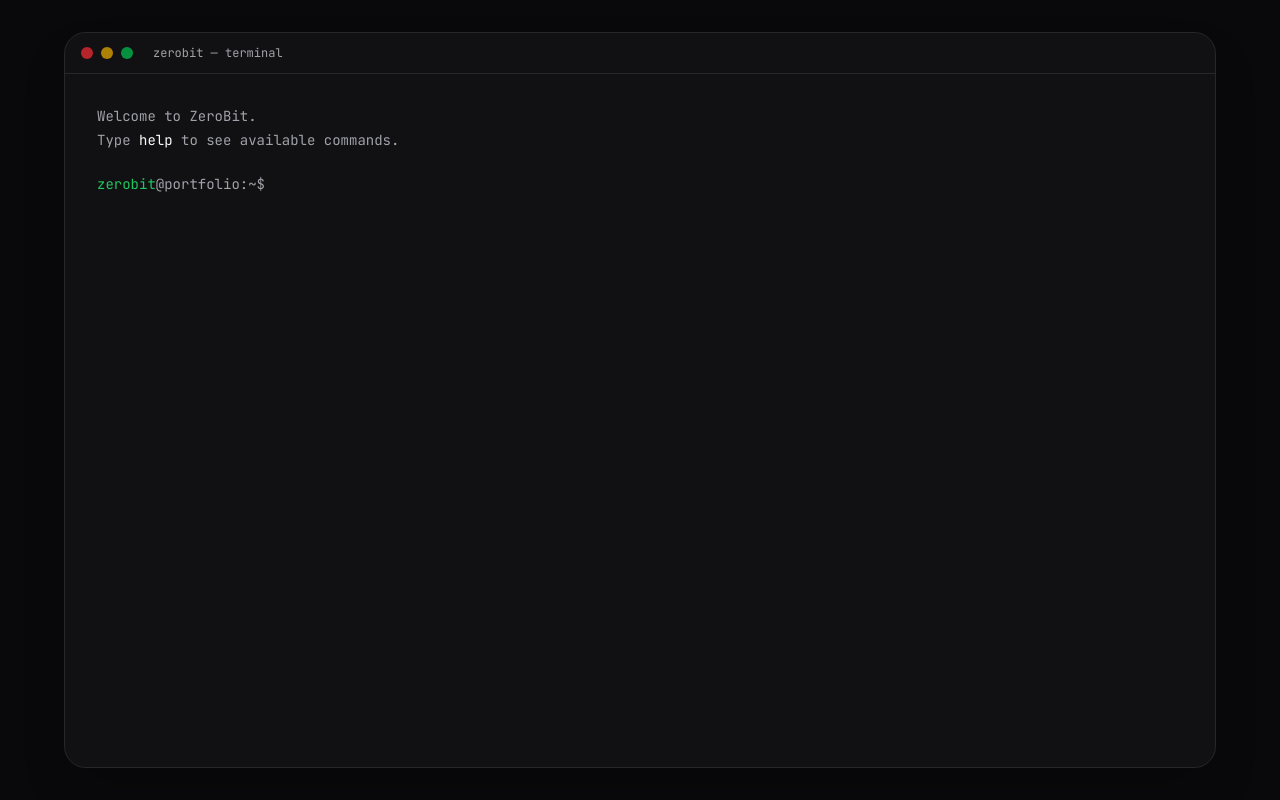
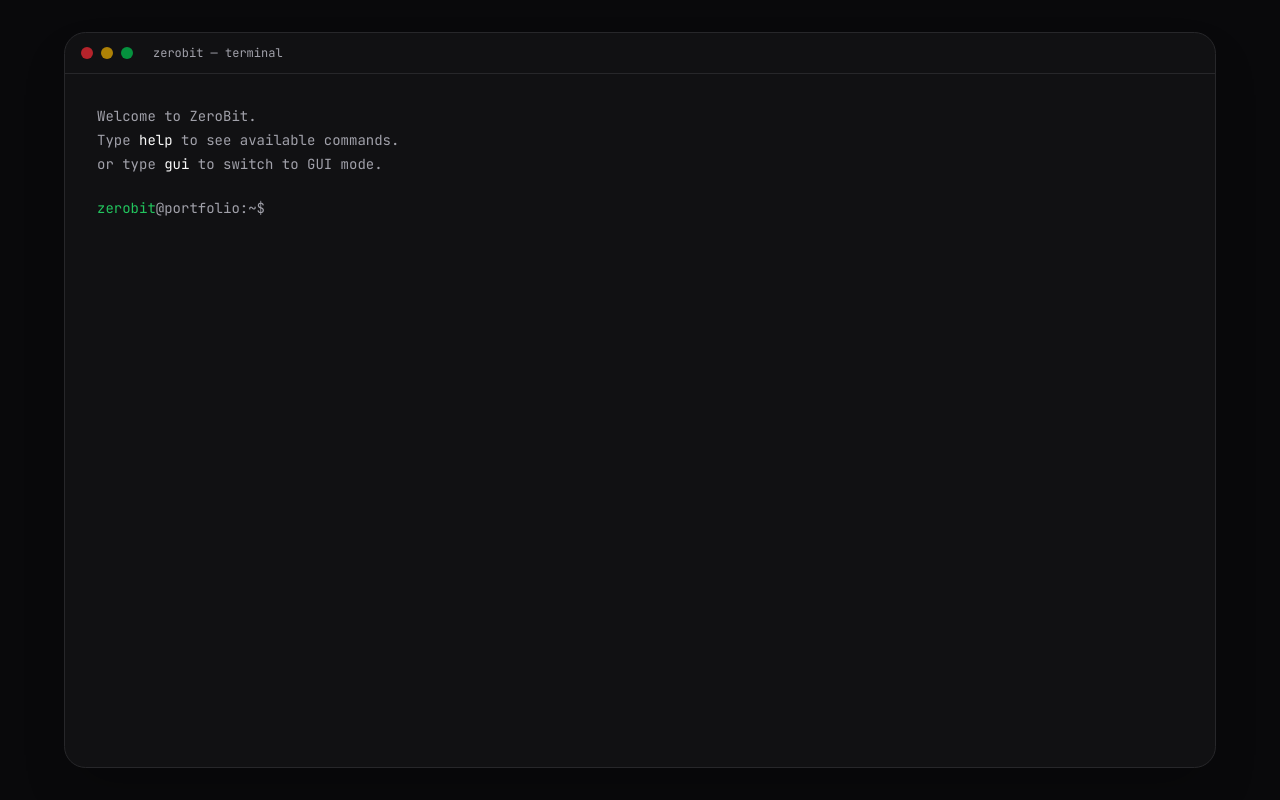
Before and after one commit to amirrezaabdolahi/zerobit_porfolio, a Next.js app: page / in a window 1280 px wide. Both pictures are taken after a click on the button 444 px from the left and 544 px from the top of the page. Built offline with nearby package versions, Linux system fonts and the light colour scheme.

Commit message:
added switch theme to gui mode and command mode

```diff
--- a/src/app/page.tsx
+++ b/src/app/page.tsx
@@ -12,8 +12,8 @@
 
   return (
     <ModeTransition mode={mode}>
-      {mode === "gui" && <GuiMode />}
-      {mode === "command" && <CommandMode />}
+      {mode === "gui" && <GuiMode setMode={setMode} />}
+      {mode === "command" && <CommandMode setMode={setMode} />}
       {mode === "selector" && (
         <main className="min-h-screen bg-background text-foreground">
           <ModeSelectorPage onSelect={setMode} />
--- a/src/components/command/command-mode.tsx
+++ b/src/components/command/command-mode.tsx
@@ -10,7 +10,11 @@
   output?: string;
 };
 
-export default function CommandMode() {
+export default function CommandMode({
+  setMode,
+}: {
+  setMode: (mode: "gui" | "command" | "selector") => void;
+}) {
   const [input, setInput] = useState("");
   const [history, setHistory] = useState<TerminalLine[]>([]);
   const [lineId, setLineId] = useState(0);
@@ -26,6 +30,11 @@
     const result = parseCommand(command);
 
     if (!result) {
+      return;
+    }
+
+    if (result.type === "gui") {
+      setMode("gui");
       return;
     }
 
@@ -78,6 +87,10 @@
               Type <span className="text-foreground">help</span> to see
               available commands.
             </p>
+            <p className="mt-1 text-muted-foreground">
+              or type <span className="text-foreground">gui</span> to switch to
+              GUI mode.
+            </p>
           </div>
 
           {history.map((line) => (
--- a/src/components/gui/gui-mode.tsx
+++ b/src/components/gui/gui-mode.tsx
@@ -10,10 +10,14 @@
 import TeamSection from "./member-section";
 import StackSection from "./stack-section";
 
-export default function GuiMode() {
+export default function GuiMode({
+  setMode,
+}: {
+  setMode: (mode: "gui" | "command" | "selector") => void;
+}) {
   return (
     <div className="min-h-screen bg-background text-foreground">
-      <GuiNavbar />
+      <GuiNavbar setMode={setMode} />
 
       <main>
         <GuiHero />
--- a/src/components/gui/gui-navbar.tsx
+++ b/src/components/gui/gui-navbar.tsx
@@ -2,7 +2,11 @@
 
 import { ArrowUpRight, Terminal } from "lucide-react";
 
-export default function GuiNavbar() {
+export default function GuiNavbar({
+  setMode,
+}: {
+  setMode: (mode: "gui" | "command" | "selector") => void;
+}) {
   return (
     <header className="fixed inset-x-0 top-0 z-50">
       <div className="mx-auto max-w-7xl px-6 py-5">
@@ -50,7 +54,12 @@
           >
             <Terminal size={15} />
 
-            <span className="hidden sm:inline">Command</span>
+            <span
+              className="hidden sm:inline"
+              onClick={() => setMode("command")}
+            >
+              Command
+            </span>
 
             <ArrowUpRight
               size={14}
--- a/src/data/commands.ts
+++ b/src/data/commands.ts
@@ -21,6 +21,8 @@
         "team       Meet the team",
         "stack      View our technology stack",
         "clear      Clear terminal",
+        "gui        Switch to GUI mode",
+        "echo       Echo text",
       ].join("\n"),
     }),
   },
@@ -74,6 +76,13 @@
     }),
   },
 
+  gui: {
+    description: "Switch to GUI mode",
+    execute: () => ({
+      type: "gui",
+    }),
+  },
+
   clear: {
     description: "Clear terminal",
     execute: () => ({
--- a/src/types/command.ts
+++ b/src/types/command.ts
@@ -6,10 +6,11 @@
   | "team"
   | "stack"
   | "clear"
+  | "gui"
   | "echo";
 
 export type CommandResult = {
-  type: "text" | "clear";
+  type: "text" | "clear" | "gui";
   content?: string;
 };
 
```
